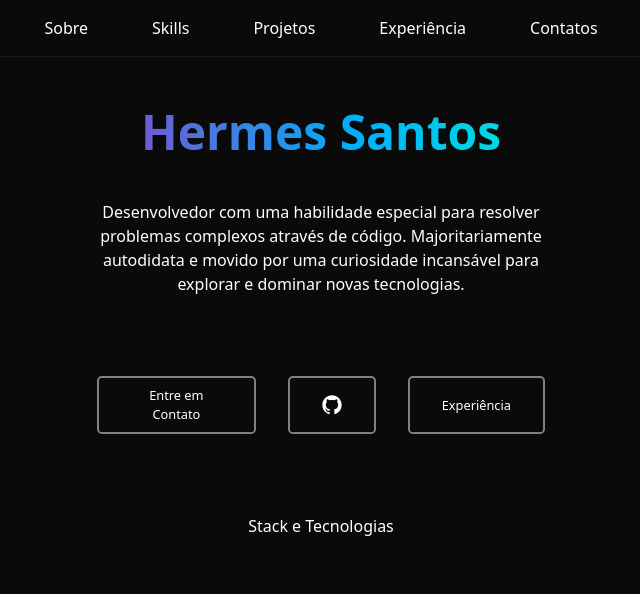
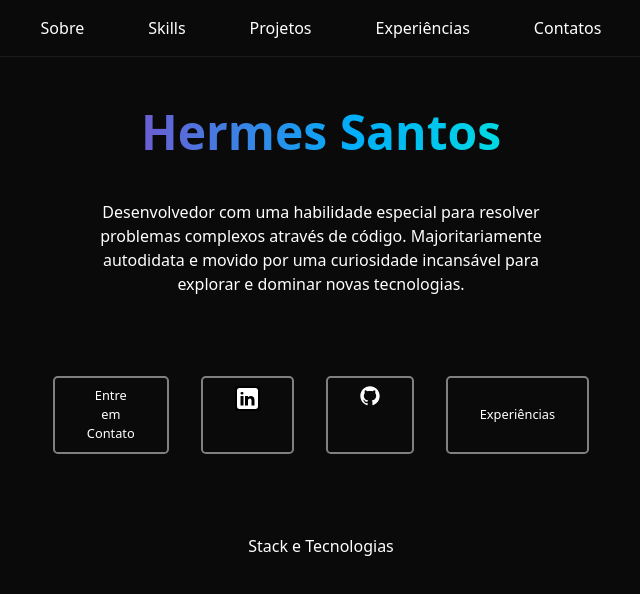
Before and after one commit to HermesSantos/portfolio, a Vue app: page / in a window 1280 px wide. Shown: the top 594 px of the page, without its empty margins (319-959 px from the left). Built offline with nearby package versions, Linux system fonts and the light colour scheme.

Commit message:
Feat Add Linkedin and Github links and adjust About heading

```diff
--- a/src/components/About.vue
+++ b/src/components/About.vue
@@ -21,7 +21,7 @@ import Skills from "./Skills.vue";
 .about-main{
   h1{
     font-size: 3rem;
-    font-weight: 800;
+    font-weight: 700;
     background: linear-gradient(
       to right,
       #7953cd 20%,
--- a/src/components/ContactButtons.vue
+++ b/src/components/ContactButtons.vue
@@ -1,13 +1,22 @@
 <template>
   <div class="contact-buttons-main">
     <button>Entre em Contato</button>
-    <button>
+    <a title="Linkedin" href="https://www.linkedin.com/in/hermes-santos-8596031a0/">
+      <svg xmlns="http://www.w3.org/2000/svg" x="0px" y="0px" width="25" height="25" viewBox="0 0 50 50" style="background-color: black;">
+        <path fill="#FFFFFF" d="M41,4H9C6.24,4,4,6.24,4,9v32c0,2.76,2.24,5,5,5h32c2.76,0,5-2.24,5-5V9C46,6.24,43.76,4,41,4z M17,20v19h-6V20H17z M11,14.47c0-1.4,1.2-2.47,3-2.47s2.93,1.07,3,2.47c0,1.4-1.12,2.53-3,2.53C12.2,17,11,15.87,11,14.47z M39,39h-6c0,0,0-9.26,0-10 c0-2-1-4-3.5-4.04h-0.08C27,24.96,26,27.02,26,29c0,0.91,0,10,0,10h-6V20h6v2.56c0,0,1.93-2.56,5.81-2.56 c3.97,0,7.19,2.73,7.19,8.26V39z"></path>
+      </svg>
+    </a>
+    <a title="Github" href="https://github.com/HermesSantos">
       <svg width="15" height="15" viewBox="0 0 15 15" fill="none" xmlns="http://www.w3.org/2000/svg" class="h-5 w-5"><path d="M7.49933 0.25C3.49635 0.25 0.25 3.49593 0.25 7.50024C0.25 10.703 2.32715 13.4206 5.2081 14.3797C5.57084 14.446 5.70302 14.2222 5.70302 14.0299C5.70302 13.8576 5.69679 13.4019 5.69323 12.797C3.67661 13.235 3.25112 11.825 3.25112 11.825C2.92132 10.9874 2.44599 10.7644 2.44599 10.7644C1.78773 10.3149 2.49584 10.3238 2.49584 10.3238C3.22353 10.375 3.60629 11.0711 3.60629 11.0711C4.25298 12.1788 5.30335 11.8588 5.71638 11.6732C5.78225 11.205 5.96962 10.8854 6.17658 10.7043C4.56675 10.5209 2.87415 9.89918 2.87415 7.12104C2.87415 6.32925 3.15677 5.68257 3.62053 5.17563C3.54576 4.99226 3.29697 4.25521 3.69174 3.25691C3.69174 3.25691 4.30015 3.06196 5.68522 3.99973C6.26337 3.83906 6.8838 3.75895 7.50022 3.75583C8.1162 3.75895 8.73619 3.83906 9.31523 3.99973C10.6994 3.06196 11.3069 3.25691 11.3069 3.25691C11.7026 4.25521 11.4538 4.99226 11.3795 5.17563C11.8441 5.68257 12.1245 6.32925 12.1245 7.12104C12.1245 9.9063 10.4292 10.5192 8.81452 10.6985C9.07444 10.9224 9.30633 11.3648 9.30633 12.0413C9.30633 13.0102 9.29742 13.7922 9.29742 14.0299C9.29742 14.2239 9.42828 14.4496 9.79591 14.3788C12.6746 13.4179 14.75 10.7025 14.75 7.50024C14.75 3.49593 11.5036 0.25 7.49933 0.25Z" fill="currentColor" fill-rule="evenodd" clip-rule="evenodd"></path></svg>
-    </button>
-    <button>Experiência</button>
+    </a>
+    <button>Experiências</button>
   </div>
 </template>
 <style scoped lang="scss">
+a {
+  color: white;
+  text-decoration: none;
+}
 .contact-buttons-main{
   display: flex;
   justify-content: center;
@@ -23,5 +32,15 @@
     cursor: pointer;
   }
 
+  a {
+    margin: 0 1rem;
+    padding: .5rem 2rem;
+    background-color: #7953cd;
+    border-radius: .3rem;
+    background: none;
+    border: 2px solid grey;
+    font-size: .8rem;
+    cursor: pointer;
+  }
 }
 </style>
--- a/src/components/Header.vue
+++ b/src/components/Header.vue
@@ -4,22 +4,18 @@
 <template>
   <div class="header-main">
     <div class="header-items">
-      <a>Sobre</a>
-      <a>Skills</a>
-      <a>Projetos</a>
-      <a>Experiência</a>
-      <a>Contatos</a>
+      <a class="header-link-item">Sobre</a>
+      <a class="header-link-item">Skills</a>
+      <a class="header-link-item">Projetos</a>
+      <a class="header-link-item">Experiências</a>
+      <a class="header-link-item">Contatos</a>
     </div>
   </div>
 </template>
-<style scoped>
+<style scoped lang="scss">
 a {
-  margin: 0 2rem;
-  cursor: pointer;
-}
-a:hover {
-  color: #7953cd;
-  transition: 0.3s;
+  color: white;
+  text-decoration: none;
 }
 .header-main {
   background-color: #0a0a0a;
@@ -29,9 +25,17 @@ a:hover {
   position: fixed;
   align-items: center;
   box-shadow: 0 1px 2px -2px white;
-}
-.header-items {
-  display: flex;
-  justify-content: center;
+  .header-items {
+    display: flex;
+    justify-content: center;
+  }
+  .header-link-item {
+    margin: 0 2rem;
+    cursor: pointer;
+  }
+  .header-link-item:hover {
+    color: #7953cd;
+    transition: 0.3s;
+  }
 }
 </style>
```
